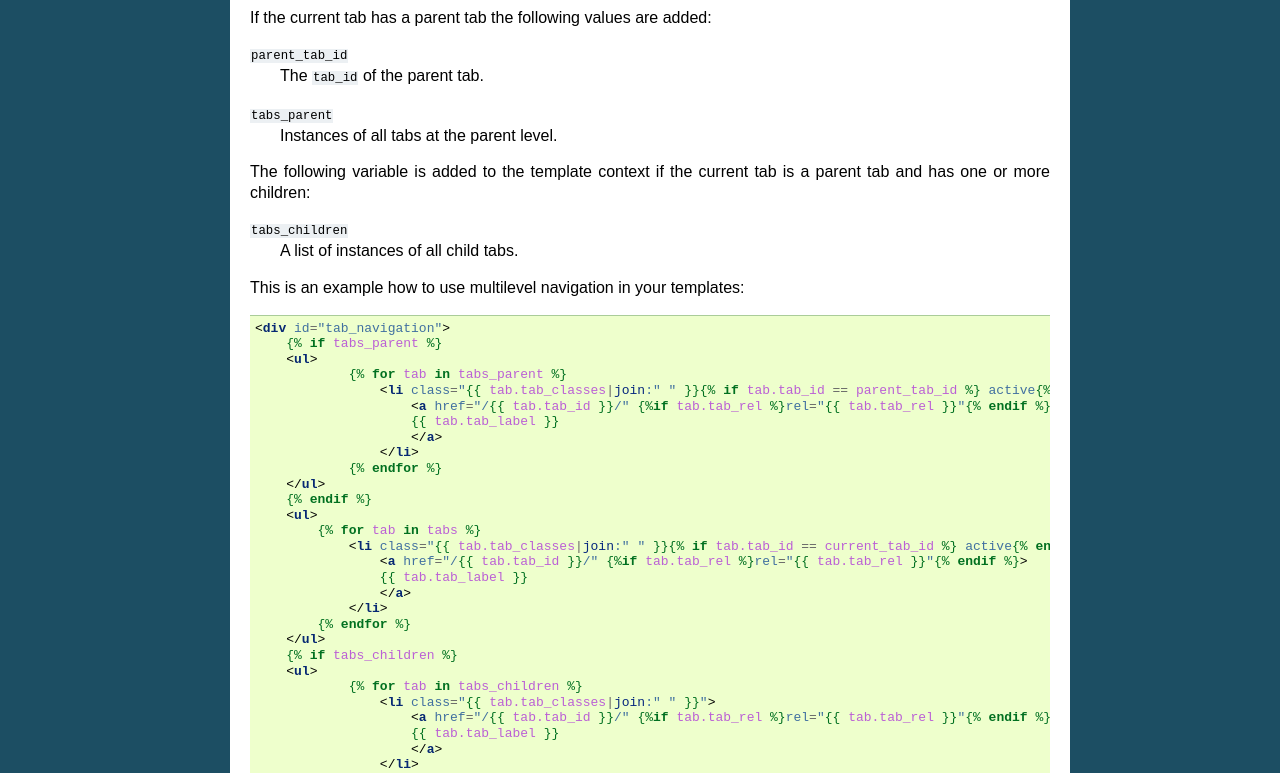
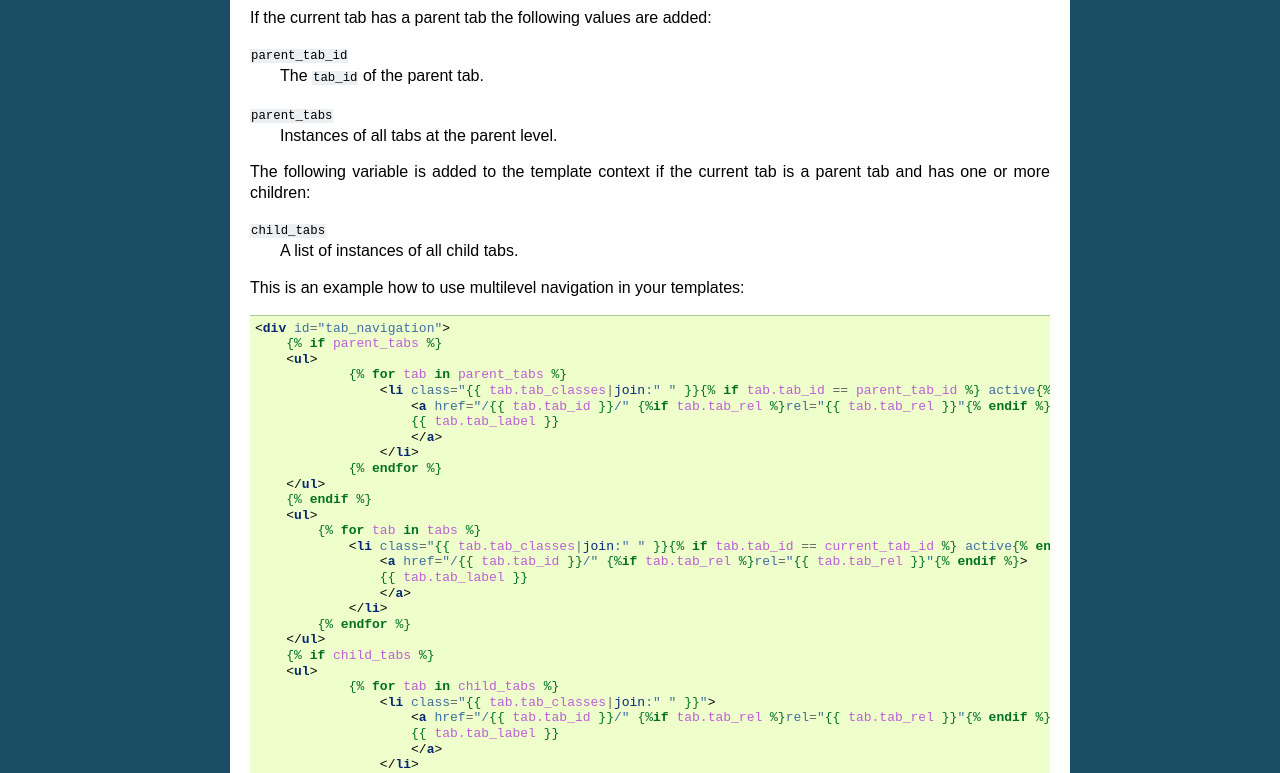
Before and after one commit to dbrgn/django-tabination, a Sphinx documentation site: the page built from doc/source/usage.rst, in a window 1280 px wide and 1400 px high, scrolled down 3826 px. Shown: the part 451-1224 px from the top of the window. Built offline with Sphinx 7.4.7, drawn with Linux system fonts in a browser that asks for light colours.

Commit message:
Improved context variable names.
Replaced tabs_parent with parent_tabs and tabs_children with child_tabs.

```diff
--- a/doc/source/usage.rst
+++ b/doc/source/usage.rst
@@ -285,13 +285,13 @@ If the current tab has a parent tab the following values are added:
 ``parent_tab_id``
     The ``tab_id`` of the parent tab.
 
-``tabs_parent``
+``parent_tabs``
     Instances of all tabs at the parent level.
 
 The following variable is added to the template context if the current
 tab is a parent tab and has one or more children:
 
-``tabs_children``
+``child_tabs``
     A list of instances of all child tabs.
 
 This is an example how to use multilevel navigation in your templates:
@@ -299,9 +299,9 @@ This is an example how to use multilevel navigation in your templates:
 .. code-block:: html+django
 
     <div id="tab_navigation">
-        {% if tabs_parent %}
+        {% if parent_tabs %}
         <ul>
-                {% for tab in tabs_parent %}
+                {% for tab in parent_tabs %}
                     <li class="{{ tab.tab_classes|join:" " }}{% if tab.tab_id == parent_tab_id %} active{% endif %}">
                         <a href="/{{ tab.tab_id }}/" {%if tab.tab_rel %}rel="{{ tab.tab_rel }}"{% endif %}>
                         {{ tab.tab_label }}
@@ -319,9 +319,9 @@ This is an example how to use multilevel navigation in your templates:
                 </li>
             {% endfor %}
         </ul>
-        {% if tabs_children %}
+        {% if child_tabs %}
         <ul>
-                {% for tab in tabs_children %}
+                {% for tab in child_tabs %}
                     <li class="{{ tab.tab_classes|join:" " }}">
                         <a href="/{{ tab.tab_id }}/" {%if tab.tab_rel %}rel="{{ tab.tab_rel }}"{% endif %}>
                         {{ tab.tab_label }}
```
Also changed, not shown: 2 other files.
